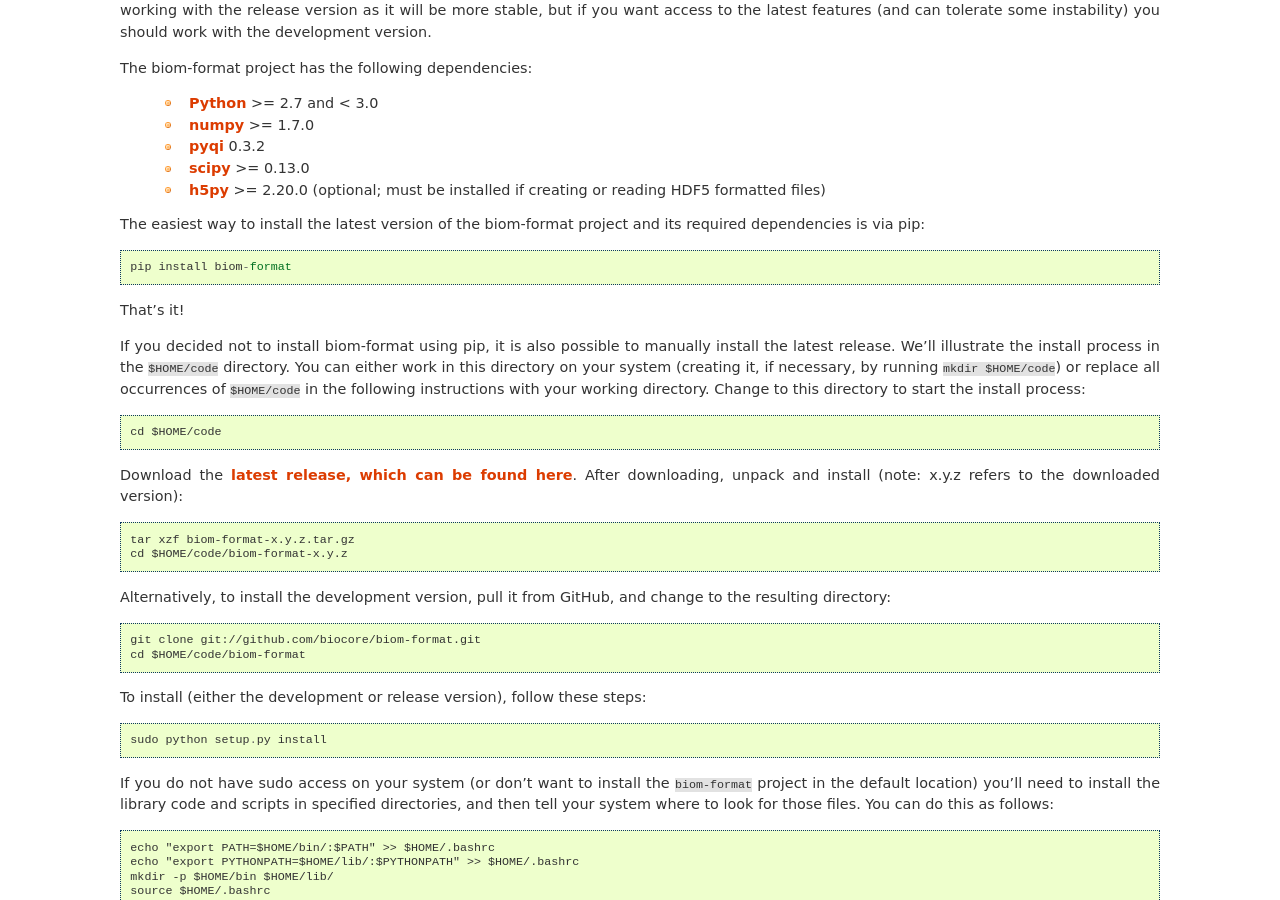
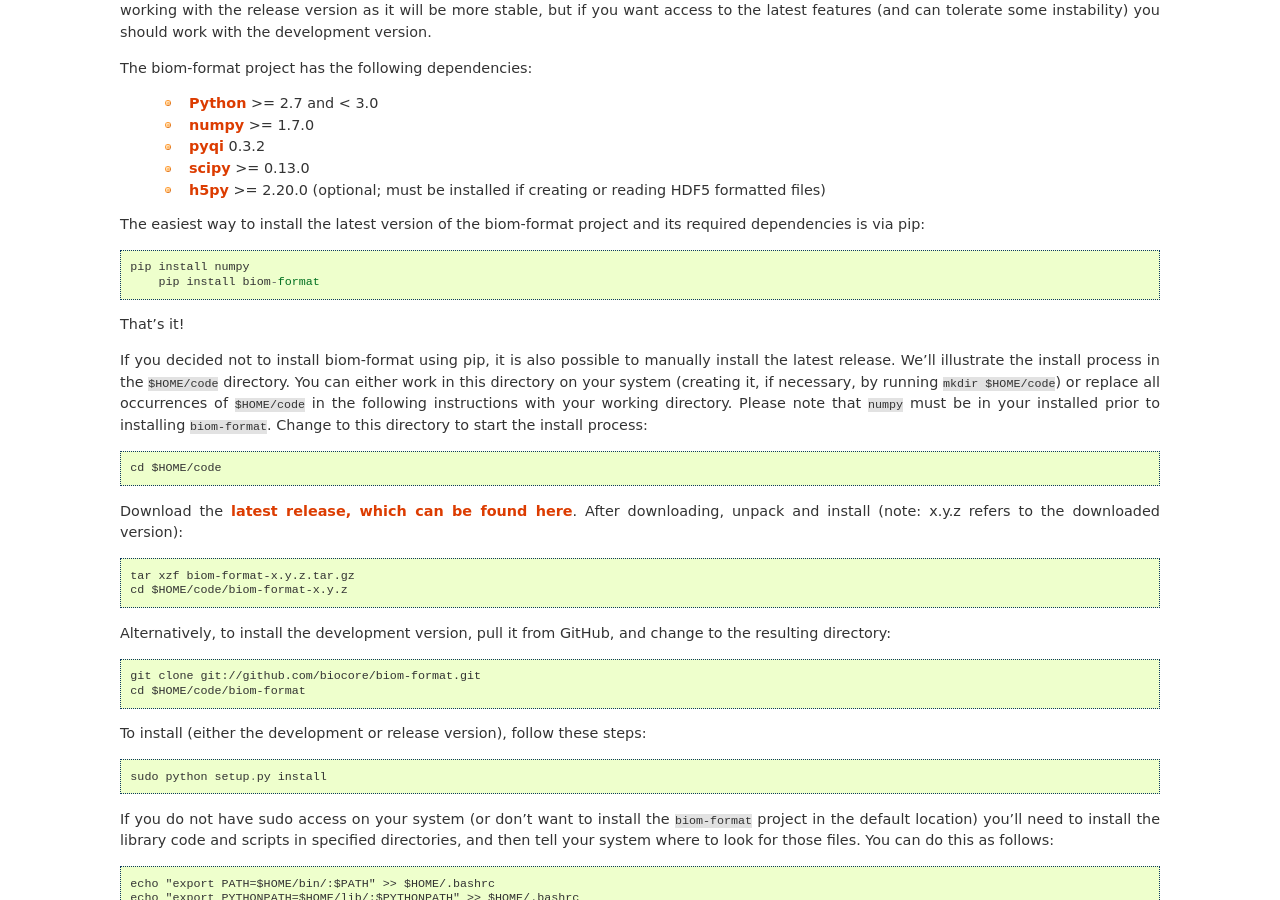
Before and after one commit to biocore/biom-format, a Sphinx documentation site: the page built from doc/index.rst, in a window 1280 px wide and 900 px high, scrolled down 1580 px. Built offline with Sphinx 7.4.7, drawn with Linux system fonts in a browser that asks for light colours; formulas are drawn with MathJax 3; pages that are not in the unit, such as notebooks, are missing from menus.

Commit message:
DOC: adding numpy mentions

```diff
--- a/doc/index.rst
+++ b/doc/index.rst
@@ -55,11 +55,12 @@
 
 The easiest way to install the latest version of the biom-format project and its required dependencies is via pip::
 
+    pip install numpy
 	pip install biom-format
 
 That's it!
 
-If you decided not to install biom-format using pip, it is also possible to manually install the latest release. We'll illustrate the install process in the ``$HOME/code`` directory. You can either work in this directory on your system (creating it, if necessary, by running ``mkdir $HOME/code``) or replace all occurrences of ``$HOME/code`` in the following instructions with your working directory. Change to this directory to start the install process::
+If you decided not to install biom-format using pip, it is also possible to manually install the latest release. We'll illustrate the install process in the ``$HOME/code`` directory. You can either work in this directory on your system (creating it, if necessary, by running ``mkdir $HOME/code``) or replace all occurrences of ``$HOME/code`` in the following instructions with your working directory. Please note that ``numpy`` must be in your installed prior to installing ``biom-format``. Change to this directory to start the install process::
 
 	cd $HOME/code
 
```
